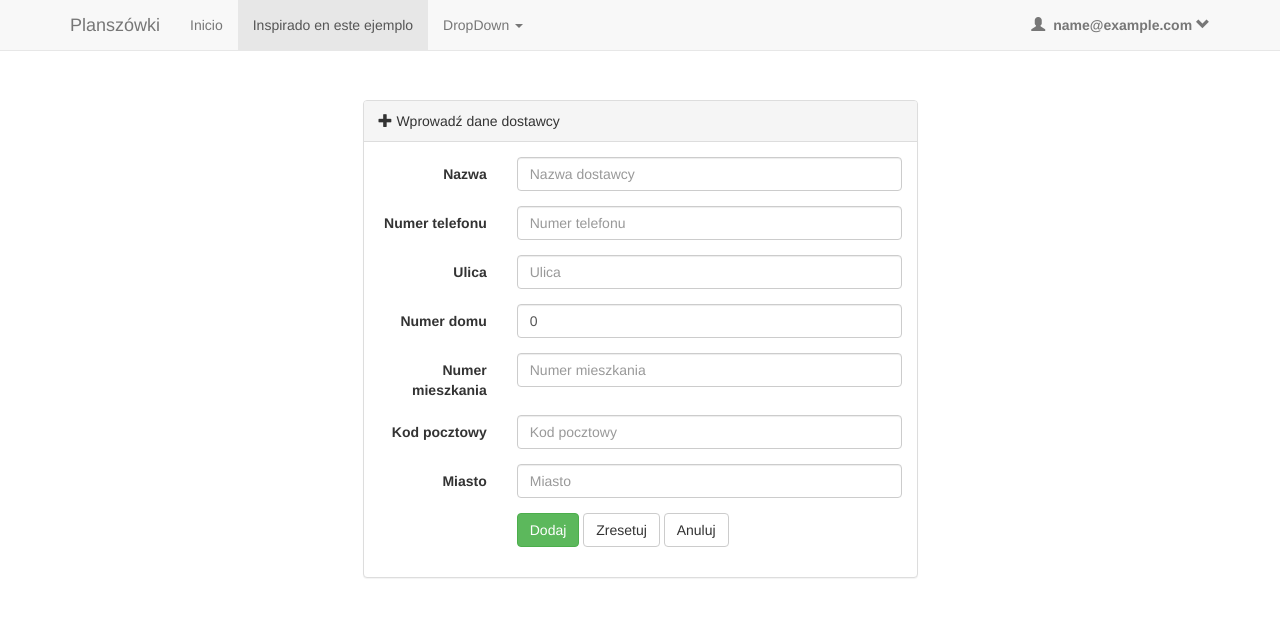
After one commit to bartoszpogoda/board-games-shop-rental, a Spring Boot app: page /zarzadzanie/dostawcy/dodaj in a window 1280 px wide. The commit adds this page. Shown: the top 617 px of the page. Run offline with Spring Boot 4, Linux system fonts and the light colour scheme; the visitor is signed in with stand-in values (Sample User, id 1); data that the repository does not hold is empty; some of the project's set-up classes (security, data sources, template engines, error pages and the like) are left out, and stand-ins take their place; some libraries are stand-ins or nearby versions.

Commit message:
some work on suppliers - listing, adding

```diff
--- a/webapp-project/src/main/java/bgshoprental/controller/administration/ClientsController.java
+++ b/webapp-project/src/main/java/bgshoprental/controller/administration/ClientsController.java
@@ -9,7 +9,7 @@ import org.springframework.web.bind.annotation.RequestMethod;
 import bgshoprental.service.ClientService;
 
 @Controller
-@RequestMapping("/zarzadzanie/klienci")
+@RequestMapping("/zarzadzanie")
 public class ClientsController {
 
 	@Autowired
--- a/webapp-project/src/main/java/bgshoprental/controller/administration/SuppliersController.java
+++ b/webapp-project/src/main/java/bgshoprental/controller/administration/SuppliersController.java
@@ -3,8 +3,10 @@ package bgshoprental.controller.administration;
 import org.springframework.beans.factory.annotation.Autowired;
 import org.springframework.stereotype.Controller;
 import org.springframework.ui.Model;
+import org.springframework.web.bind.annotation.ModelAttribute;
 import org.springframework.web.bind.annotation.RequestMapping;
-
+import org.springframework.web.bind.annotation.RequestMethod;
+import bgshoprental.entity.Supplier;
 import bgshoprental.service.SupplierService;
 
 @Controller
@@ -21,4 +23,16 @@ public class SuppliersController {
 		return "supplierList";
 	}
 
+	@RequestMapping("/dodaj")
+	public String addSupplierForm(Model model) {
+		model.addAttribute("supplier", new Supplier());
+
+		return "addSupplier";
+	}
+
+	@RequestMapping(value = "/dodaj", method = RequestMethod.POST)
+	public String addSupplier(@ModelAttribute Supplier supplier) {
+		return "supplierList";
+	}
+
 }
--- /dev/null
+++ b/webapp-project/src/main/resources/templates/addSupplier.html
@@ -0,0 +1,116 @@
+<!DOCTYPE html>
+<html xmlns="http://www.w3.org/1999/xhtml"
+	xmlns:th="http://www.thymeleaf.org"
+	xmlns:sec="http://www.thymeleaf.org/thymeleaf-extras-springsecurity3">
+<head>
+<title>Dodanie dostawcy</title>
+<th:block th:include="fragments/headerinc :: head"></th:block>
+</head>
+<body>
+	<th:block th:include="fragments/navbar :: navbar"></th:block>
+
+	<div class="container" style="margin-top: 50px;">
+		<div class="row">
+			<div class="col-md-6 col-md-offset-3">
+				<div class="panel panel-default">
+					<div class="panel-heading">
+						<span class="glyphicon glyphicon-plus"></span> Wprowadź dane
+						dostawcy
+					</div>
+					<div class="panel-body">
+						<div th:if="${param.exists}">
+							<p>Dostawca o podanej nazwie istnieje w systemie.</p>
+						</div>
+						<form class="form-horizontal" role="form" th:object="${supplier}"
+							th:action="@{/zarzadzanie/dostawcy/dodaj}" method="post">
+
+							<div class="form-group">
+								<label for="inputName" class="col-sm-3 control-label">
+									Nazwa</label>
+								<div class="col-sm-9">
+									<input th:field="*{name}" type="text" class="form-control"
+										id="inputName" placeholder="Nazwa dostawcy" name="name"
+										required="true"></input>
+								</div>
+							</div>
+
+
+							<div class="form-group">
+								<label for="inputPhoneNumber" class="col-sm-3 control-label">
+									Numer telefonu</label>
+								<div class="col-sm-9">
+									<input th:field="*{phoneNumber}" type="text"
+										class="form-control" id="inputPhoneNumber"
+										placeholder="Numer telefonu" name="phoneNumber"
+										required="true"></input>
+								</div>
+							</div>
+
+							<div class="form-group">
+								<label for="inputStreet" class="col-sm-3 control-label">
+									Ulica</label>
+								<div class="col-sm-9">
+									<input th:field="*{street}" type="text" class="form-control"
+										id="inputStreet" placeholder="Ulica" name="street"
+										required="true"></input>
+								</div>
+							</div>
+
+							<div class="form-group">
+								<label for="inputHomeNumber" class="col-sm-3 control-label">
+									Numer domu</label>
+								<div class="col-sm-9">
+									<input th:field="*{homeNumber}" type="text"
+										class="form-control" id="inputHomeNumber"
+										placeholder="Numer domu" name="homeNumber" required="true"></input>
+								</div>
+							</div>
+
+							<div class="form-group">
+								<label for="inputApartmentNumber" class="col-sm-3 control-label">
+									Numer mieszkania</label>
+								<div class="col-sm-9">
+									<input th:field="*{apartmentNumber}" type="text"
+										class="form-control" id="inputApartmentNumber"
+										placeholder="Numer mieszkania" name="apartmentNumber"
+										required="true"></input>
+								</div>
+							</div>
+
+							<div class="form-group">
+								<label for="inputPostalCode" class="col-sm-3 control-label">
+									Kod pocztowy</label>
+								<div class="col-sm-9">
+									<input th:field="*{postalCode}" type="text"
+										class="form-control" id="inputPostalCode"
+										placeholder="Kod pocztowy" name="postalCode" required="true"></input>
+								</div>
+							</div>
+
+							<div class="form-group">
+								<label for="inputCity" class="col-sm-3 control-label">
+									Miasto</label>
+								<div class="col-sm-9">
+									<input th:field="*{city}" type="text" class="form-control"
+										id="inputCity" placeholder="Miasto" name="city"
+										required="true"></input>
+								</div>
+							</div>
+
+
+							<div class="form-group last">
+								<div class="col-sm-offset-3 col-sm-9">
+									<button type="submit" class="btn btn-success">Dodaj</button>
+									<button type="reset" class="btn btn-default">Zresetuj</button>
+									<a href="#" th:href="@{/zarzadzanie/dostawcy/}" class="btn btn-default">Anuluj</a>
+								</div>
+							</div>
+						</form>
+					</div>
+				</div>
+			</div>
+		</div>
+	</div>
+
+</body>
+</html>
--- a/webapp-project/src/main/resources/templates/clients.html
+++ b/webapp-project/src/main/resources/templates/clients.html
@@ -9,7 +9,9 @@
 </head>
 <body>
 <div class="container">
-    <!--/*/ <th:block th:include="fragments/header :: header"></th:block> /*/-->
+
+	<th:block th:include="fragments/navbar :: navbar"></th:block>
+
     <div th:if="${not #lists.isEmpty(clients)}">
         <h2>Lista klientów</h2>
         <table class="table table-striped">
--- a/webapp-project/src/main/resources/templates/fragments/navbar.html
+++ b/webapp-project/src/main/resources/templates/fragments/navbar.html
@@ -83,12 +83,6 @@
 		</div>
 		<div id="placeholder" style="height: 50px;"></div>
 
-		<div class="image-1 parralax-bg-image">
-			<div class="on-image-caption">
-				Najlepsze planszówki w mieście!
-			</div>
-		</div>
-
 	</div>
 </body>
 </html>
--- a/webapp-project/src/main/resources/templates/index.html
+++ b/webapp-project/src/main/resources/templates/index.html
@@ -12,6 +12,8 @@
 <body>
 
 	<th:block th:include="fragments/navbar :: navbar"></th:block>
+	<th:block th:include="fragments/parallaxLogo :: parallaxLogo"></th:block>
+
 	<div class="container">
 		<div class="row" style="margin-top: 20px;">
 			<div class="col-md-4">
```
Also changed, not shown: webapp-project/src/main/resources/templates/fragments/parallaxLogo.html (added, +19 -0 lines), webapp-project/src/main/resources/templates/login.html (+0 -41 lines), webapp-project/src/main/resources/templates/supplierList.html (+33 -8 lines).
